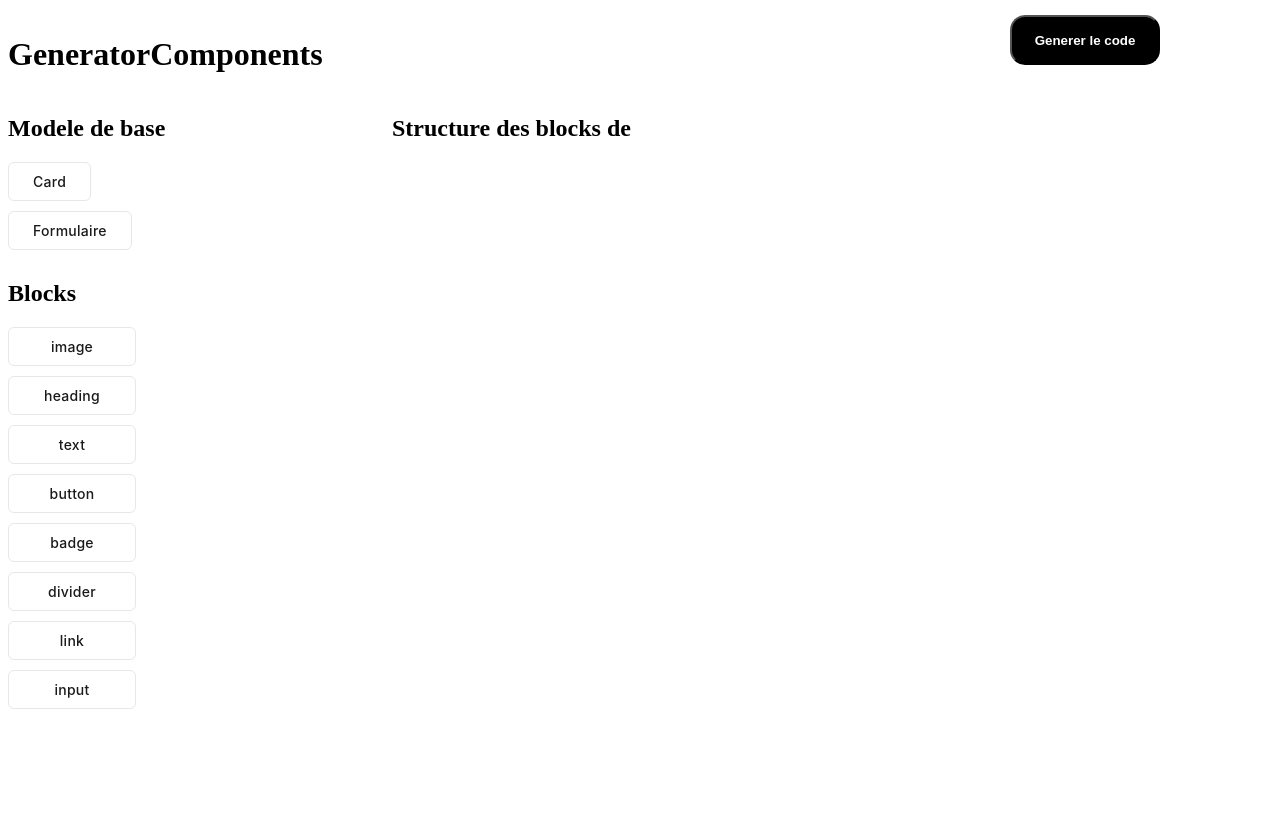
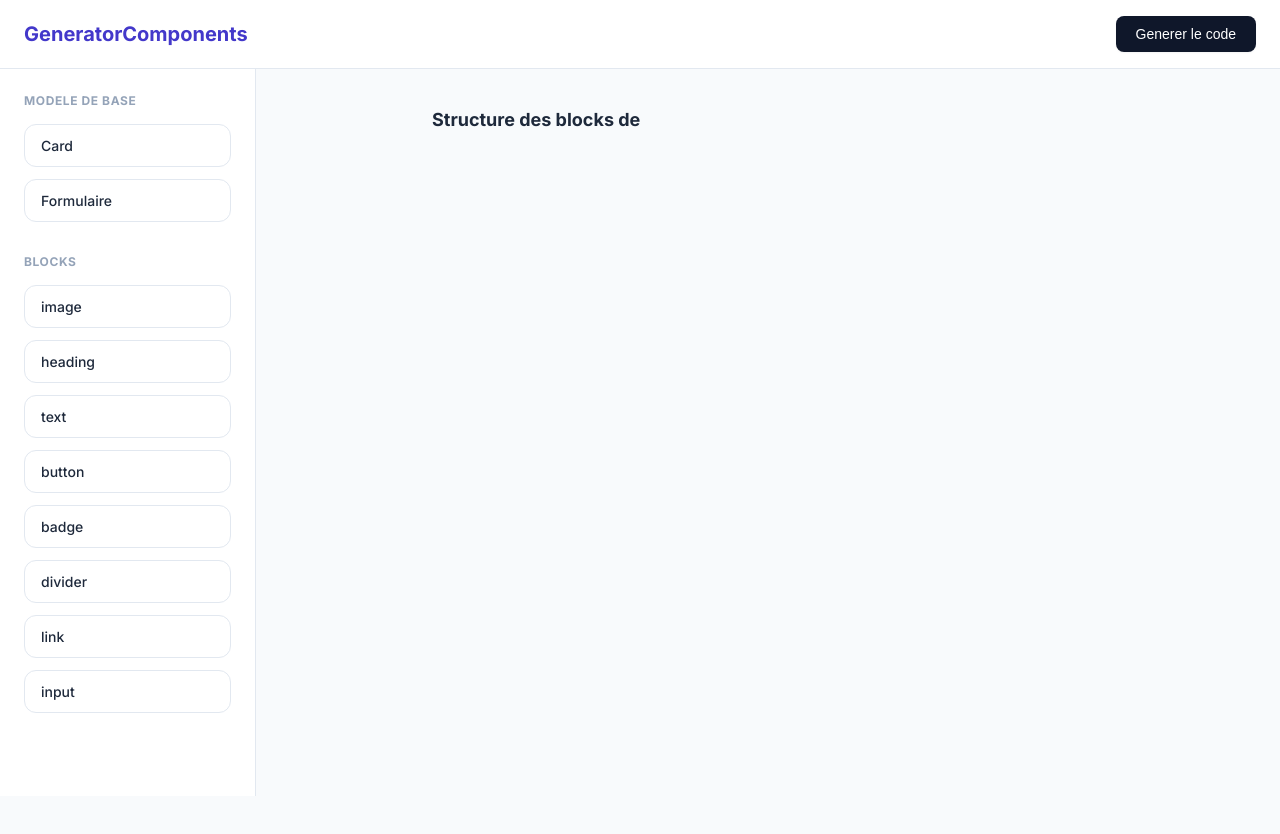
Before and after one commit to Tatiana-Juin/generatorComponents, a React (Vite) app: page / in a window 1280 px wide. Shown: the top 834 px of the page. After the commit the page ends 800 px from the top, so only its background shows below. Built offline with nearby package versions, Linux system fonts and the light colour scheme.

Commit message:
Le design du site a etait refait

```diff
--- a/src/components/ButtonCode.jsx
+++ b/src/components/ButtonCode.jsx
@@ -1,5 +1,3 @@
-
-
 export default function ButtonCode({text}) {
   return (
     <>
--- a/src/index.css
+++ b/src/index.css
@@ -1,101 +1,196 @@
-/* HEADER */
-.header{
-    display: flex;
-    flex-direction: row;
-    justify-content: space-between;
-    width:90vw;
-    margin-top: 15px;
+/* --- VARIABLES ET RESET --- */
+@import url('https://fonts.googleapis.com/css2?family=Inter:wght@400;500;600;700&display=swap');
+
+:root {
+  --bg-body: #f8fafc;
+  --bg-surface: #ffffff;
+  --text-main: #1e293b;
+  --text-muted: #64748b;
+  --text-light: #94a3b8;
+  --primary: #4f46e5;
+  --primary-hover: #4338ca;
+  --border-light: #e2e8f0;
+  --border-focus: #c7d2fe;
+  --shadow-sm: 0 1px 2px 0 rgba(0, 0, 0, 0.05);
+  --shadow-md: 0 4px 6px -1px rgba(0, 0, 0, 0.1), 0 2px 4px -2px rgba(0, 0, 0, 0.1);
+}
+
+* {
+  box-sizing: border-box;
+  margin: 0;
+  padding: 0;
+}
+
+body {
+  font-family: 'Inter', system-ui, -apple-system, sans-serif;
+  background-color: var(--bg-body);
+  color: var(--text-main);
+  overflow: hidden; /* Évite le scroll global, la gestion se fait dans les colonnes */
+}
+
+/* --- HEADER --- */
+.header {
+  display: flex;
+  flex-direction: row;
+  justify-content: space-between;
+  align-items: center;
+  width: 100%;
+  padding: 1rem 1.5rem;
+  background-color: var(--bg-surface);
+  border-bottom: 1px solid var(--border-light);
+  position: sticky;
+  top: 0;
+  z-index: 10;
+}
+
+.header h1 {
+  font-size: 1.25rem;
+  font-weight: 700;
+  color:var(--primary-hover);
 
 }
-/* BSTYLE DU BOUTON CODE  */
-.btn-code{
-    width:150px;
-    height: 50px;
-    border-radius: 15px;
-    background-color: black;
-    color: white;
-    font-weight: bolder;
-    cursor: pointer;
-}
-.btn-components {
-  padding: 10px 24px;
-  border: 1.5px solid #E5E7EB;
-  border-radius: 6px;
-  background-color: transparent;
-  color: #1a1a1a;
-  font-family: 'Inter', system-ui, -apple-system, sans-serif;
-  font-size: 14px;
+/* POUR LE BOUTON CODE  */
+.btn-code {
+  display: flex;
+  align-items: center;
+  gap: 0.5rem;
+  background-color: #0f172a;
+  color: white;
+  padding: 0.625rem 1.25rem;
+  border: none;
+  border-radius: 0.5rem;
+  font-size: 0.875rem;
   font-weight: 500;
-  letter-spacing: 0.02em;
   cursor: pointer;
-  position: relative;
-  overflow: hidden;
-  transition: color 0.2s ease, border-color 0.2s ease, transform 0.15s ease;
-  margin-bottom: 10px;
+  transition: all 0.2s ease;
+  box-shadow: var(--shadow-sm);
 }
 
+.btn-code:hover {
+  background-color: #1e293b;
+  box-shadow: var(--shadow-md);
+}
 
-.btn-components::after {
-  content: '';
-  position: absolute;
-  bottom: 0;
-  left: 0;
-  width: 0%;
-  height: 2px;
-  background-color: #2563EB;
-  transition: width 0.25s ease;
+/* --- MAIN  --- */
+main {
+  display: flex;
+  height: calc(100vh - 73px);
+  width: 100%;
+}
+
+/* --- ASIDE (COLONNE DE GAUCHE) --- */
+aside {
+  width: 20%;
+  min-width: 250px;
+  max-width: 300px;
+  height: 100%;
+  background-color: var(--bg-surface);
+  border-right: 1px solid var(--border-light);
+  padding: 1.5rem;
+  overflow-y: auto;
+}
+
+aside h2 {
+  font-size: 0.75rem;
+  font-weight: 700;
+  color: var(--text-light);
+  text-transform: uppercase;
+  letter-spacing: 0.05em;
+  margin: 2rem 0 1rem 0;
+
+}
+
+aside h2:first-of-type {
+  margin-top: 0;
+}
+
+/* --- BOUTONS LATERAUX (MODÈLES ET OUTILS) --- */
+.blocks {
+  display: flex;
+  flex-direction: column;
+  gap: 0.75rem;
+  width: 100%;
+}
+
+.btn-components {
+  width: 100%;
+  display: flex;
+  align-items: center;
+  padding: 0.75rem 1rem;
+  border: 1px solid var(--border-light);
+  border-radius: 0.75rem;
+  background-color: var(--bg-surface);
+  color: var(--text-main);
+  font-family: inherit;
+  font-size: 0.875rem;
+  font-weight: 500;
+  text-align: left;
+  cursor: pointer;
+  transition: all 0.2s ease;
+  margin-bottom: 0.75rem;
 }
 
 .btn-components:hover {
-  border-color: #2563EB;
-  color: #2563EB;
+  background-color: #f8fafc;
+  border-color: #cbd5e1;
+  box-shadow: var(--shadow-sm);
   transform: translateY(-1px);
 }
 
-.btn-components:hover::after {
-  width: 100%;
+.btn-components:active {
+  transform: translateY(0);
 }
 
-.btn-components:active {
-  transform: translateY(0px);
-  border-color: #1d4ed8;
-  color: #1d4ed8;
+.blocks .btn-components {
+  margin-bottom: 0;
 }
 
-.btn-components:focus-visible {
-  outline: 2px solid #2563EB;
-  outline-offset: 3px;
+/* --- ZONE DE CONSTRUCTION (COLONNE DU MILIEU) --- */
+.blockDefault {
+  flex: 1;
+  background-color: var(--bg-body);
+  padding: 2.5rem;
+  overflow-y: auto;
+  display: flex;
+  flex-direction: column;
+  align-items: center;
 }
 
-main{
-  display: flex;
+.blockDefault h2 {
+  width: 100%;
+  max-width: 42rem;
+  font-size: 1.125rem;
+  font-weight: 700;
+  color: var(--text-main);
+  margin-bottom: 1.5rem;
 }
 
-aside{
-  height:100vh;
-  width:30vw;
-}
-/* POUR LES BLOCS AJOUTER  */
-.blocks{
-    display: flex;
-    flex-direction: column;
-    width:10vw;
+/* --- DESIGN D'UN BLOC INDIVIDUEL  --- */
+.oneBlock {
+  width: 100%;
+  max-width: 42rem;
+  background-color: var(--bg-surface);
+  border: 1px solid var(--border-light);
+  border-radius: 0.75rem;
+  padding: 1.25rem 1.5rem;
+  margin-bottom: 1rem;
+  box-shadow: var(--shadow-sm);
+  transition: all 0.2s ease;
+  color: var(--text-muted);
+  font-size: 0.875rem;
+  font-weight: 600;
+  text-transform: uppercase;
+  letter-spacing: 0.025em;
+  display: flex;
+  align-items: center;
 }
 
-/* pour les blocks par defaut  */
-.blockDefault{
-  display: flex;
-  flex-direction: column;
-
+.oneBlock:hover {
+  border-color: var(--border-focus);
+  box-shadow: var(--shadow-md);
 }
 
-/* STYLE POUR UN BLOCKS  */
-.oneBlock{
-   border: 1.5px solid #E5E7EB;
-    border-radius: 6px;
-    margin-top:10px;
+.oneBlock p {
+  text-align: left;
+  margin: 0;
 }
-
-.oneBlock p{
-  text-align: center;
-}
```
